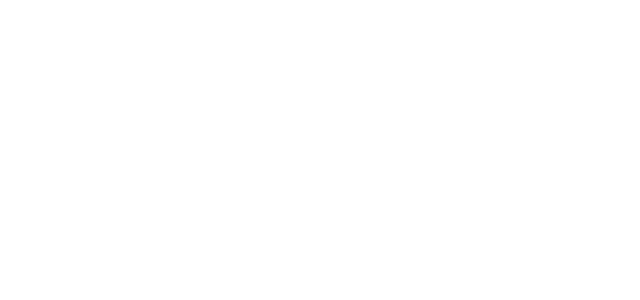
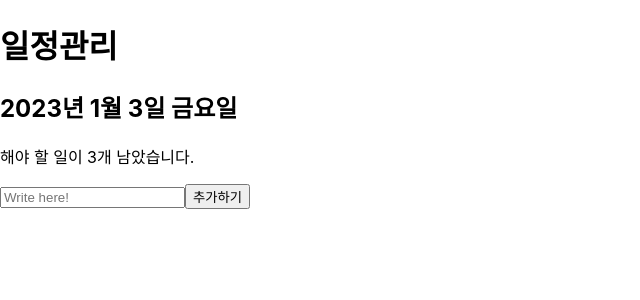
Before and after one commit to gyuhyunyang/project-todo, a React (Create React App) app: page / in a window 1280 px wide. Shown: the top 300 px of the page, without its empty margins (0-640 px from the left). Built offline with nearby package versions, Linux system fonts and the light colour scheme.

Commit message:
23-01-05 업로드

```diff
--- a/src/App.js
+++ b/src/App.js
@@ -1,10 +1,32 @@
-import React from 'react';
+import React, { useState } from 'react';
+import TodoHead from './components/TodoHead';
+import TodoInsert from './components/TodoInsert';
+import TodoList from './components/TodoList';
+import TodoTemplate from './components/TodoTemplate';
 
-function App(props) {
+function App() {
+  const [ todos, setTodos ] = useState([
+    {
+      id: 1,
+      text: '방 청소',
+      checked: true
+    },
+    {
+      id: 2,
+      text: '책 읽기',
+      checked: true
+    },
+    {
+      id: 3,
+      text: '장 보기',
+      checked: false
+    }
+  ]);
+
   return (
-    <div>
-
-    </div>
+    <>
+      <TodoTemplate />
+    </>
   );
 }
 
--- /dev/null
+++ b/src/components/TodoHead.jsx
@@ -0,0 +1,28 @@
+import styled from "styled-components";
+import { useState } from "react";
+
+const TodoHeadWrap = styled.div`
+
+`;
+
+// 투두리스트 상단(오늘 날짜와 해야할일의 갯수 표시)
+function TodoHead() {
+
+  const today = new Date();
+  const year = today.getFullYear();
+  const month = today.getMonth();
+  const data = today.getDate();
+  const week = ['일', '월', '화', '수', '목', '금', '토'];
+  const day = week[today.getDay()];
+
+
+  return (
+    <TodoHeadWrap>
+      <h1>일정관리</h1>
+      <h2>{year}년 {month}월 {data}일 {day}요일</h2>
+      <p>해야 할 일이 3개 남았습니다.</p>
+    </TodoHeadWrap>
+  );
+}
+
+export default TodoHead;
--- /dev/null
+++ b/src/components/TodoInsert.jsx
@@ -0,0 +1,33 @@
+import styled from "styled-components";
+import { useState } from "react";
+
+const TodoInsertWrap = styled.div`
+
+`;
+
+function TodoInsert(onInsert) {
+
+  const [value, setValue] = useState('');
+
+  const handleChange = (e) => {
+    setValue(e.target.value);
+  }
+
+  const handleSubmit = (e) => {
+    onInsert(value);
+
+  };
+
+
+  return (
+    <TodoInsertWrap>
+      <input type="text" placeholder="Write here!" value={ value } onChange={ handleChange }></input>
+      <button type="button">추가하기</button>
+
+
+
+    </TodoInsertWrap>
+   );
+}
+
+export default TodoInsert;
--- a/src/components/TodoList.jsx
+++ b/src/components/TodoList.jsx
@@ -1,11 +1,15 @@
-import React from 'react';
-import styled from 'styled-components';
+import styled from "styled-components";
 
-function TodoList(props) {
-  return (
-    <div>
+const TodoListWrap = styled.div`
 
-    </div>
+`;
+
+function TodoList(todos) {
+  return(
+    <TodoListWrap>
+
+
+    </TodoListWrap>
   );
 }
 
--- /dev/null
+++ b/src/components/TodoTemplate.jsx
@@ -0,0 +1,27 @@
+import styled from "styled-components";
+import TodoHead from "./TodoHead";
+import TodoInsert from "./TodoInsert";
+import TodoList from "./TodoList";
+
+
+// 투두리스트의 레이아웃설정 컴포넌트
+
+const TodoTemplateWrap = styled.div`
+
+
+`;
+
+function TodoTemplate() {
+
+  return (
+    <TodoTemplateWrap>
+       <TodoHead />
+       <TodoList />
+       <TodoInsert />
+
+
+    </TodoTemplateWrap>
+   );
+}
+
+export default TodoTemplate;
```
Also changed, not shown: src/components/TodoListItem.jsx (added, +16 -0 lines).
